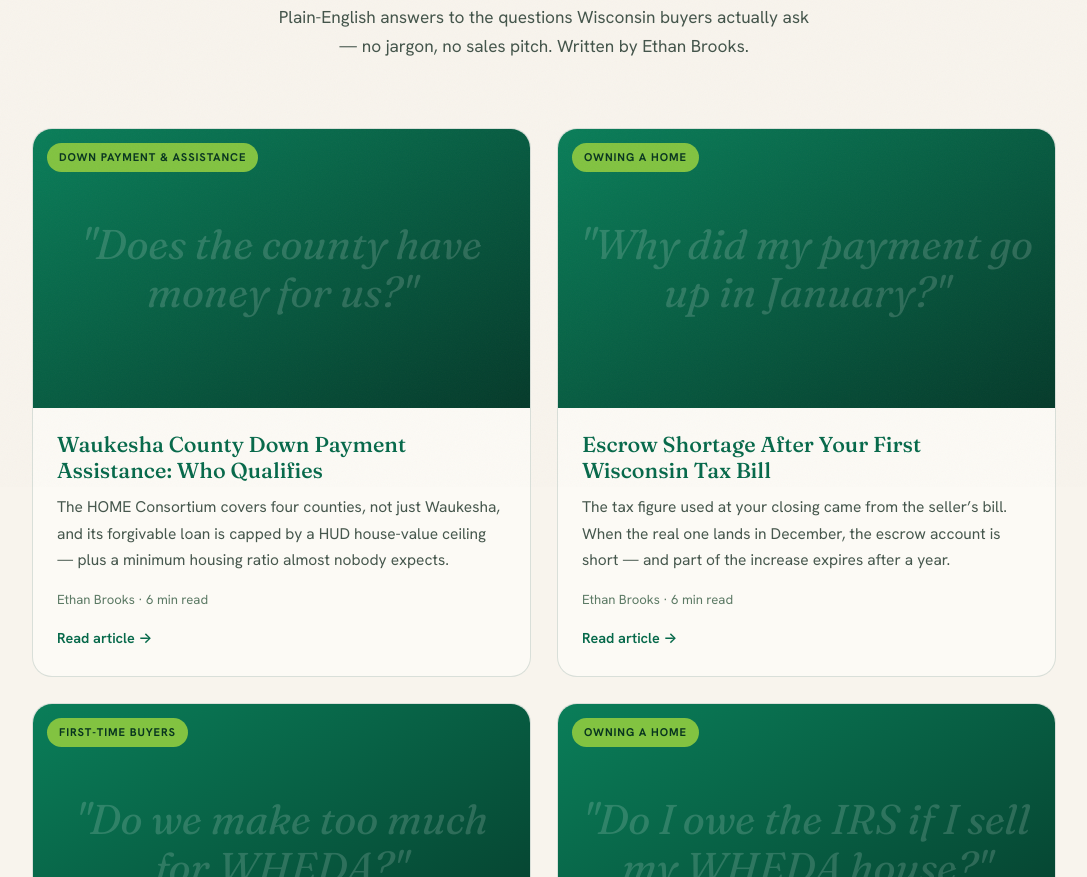
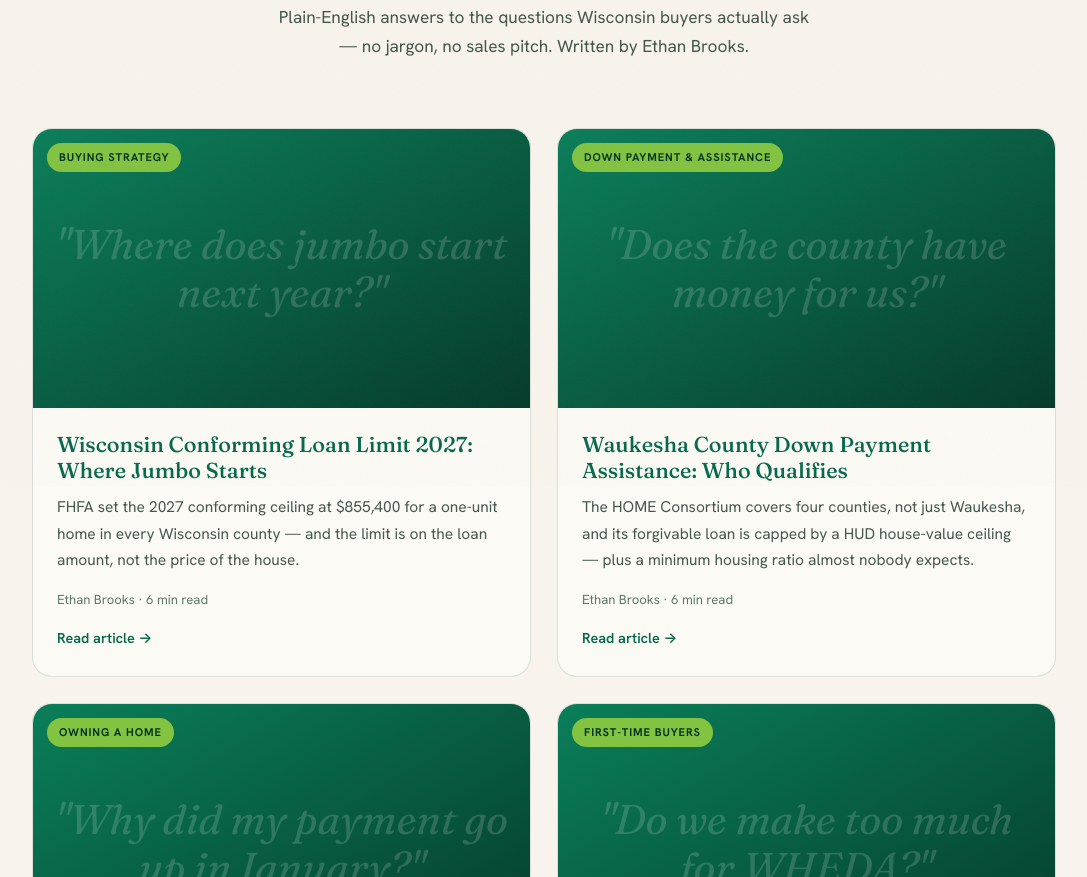
Before and after one commit to Ethan-Tyler-Brooks/refined-mortgage-site-clean, a plain HTML site: page blog/index.html in a window 1280 px wide. Shown: the part 313-1190 px from the top of the page, without its empty margins (96-1183 px from the left). Drawn offline with Linux system fonts and the light colour scheme.

Commit message:
blog: link 'Wisconsin Conforming Loan Limit 2027: Where Jumbo Starts'

```diff
--- a/blog/index.html
+++ b/blog/index.html
@@ -92,6 +92,15 @@
 <div class="wrap">
   <!-- BLOG-POSTS-START : newest first. Add a new .pcard <a> when you publish a post. -->
   <div class="posts">
+    <a class="pcard" href="/blog/wisconsin-conforming-loan-limit-2027.html">
+      <div class="thumb"><span class="tag">Buying Strategy</span><div class="deco">&quot;Where does jumbo start next year?&quot;</div></div>
+      <div class="body">
+        <h2>Wisconsin Conforming Loan Limit 2027: Where Jumbo Starts</h2>
+        <p class="excerpt">FHFA set the 2027 conforming ceiling at $855,400 for a one-unit home in every Wisconsin county &mdash; and the limit is on the loan amount, not the price of the house.</p>
+        <div class="meta">Ethan Brooks &middot; 6 min read</div>
+        <span class="read">Read article &rarr;</span>
+      </div>
+    </a>
     <a class="pcard" href="/blog/waukesha-county-down-payment-assistance.html">
       <div class="thumb"><span class="tag">Down Payment &amp; Assistance</span><div class="deco">&quot;Does the county have money for us?&quot;</div></div>
       <div class="body">
```
